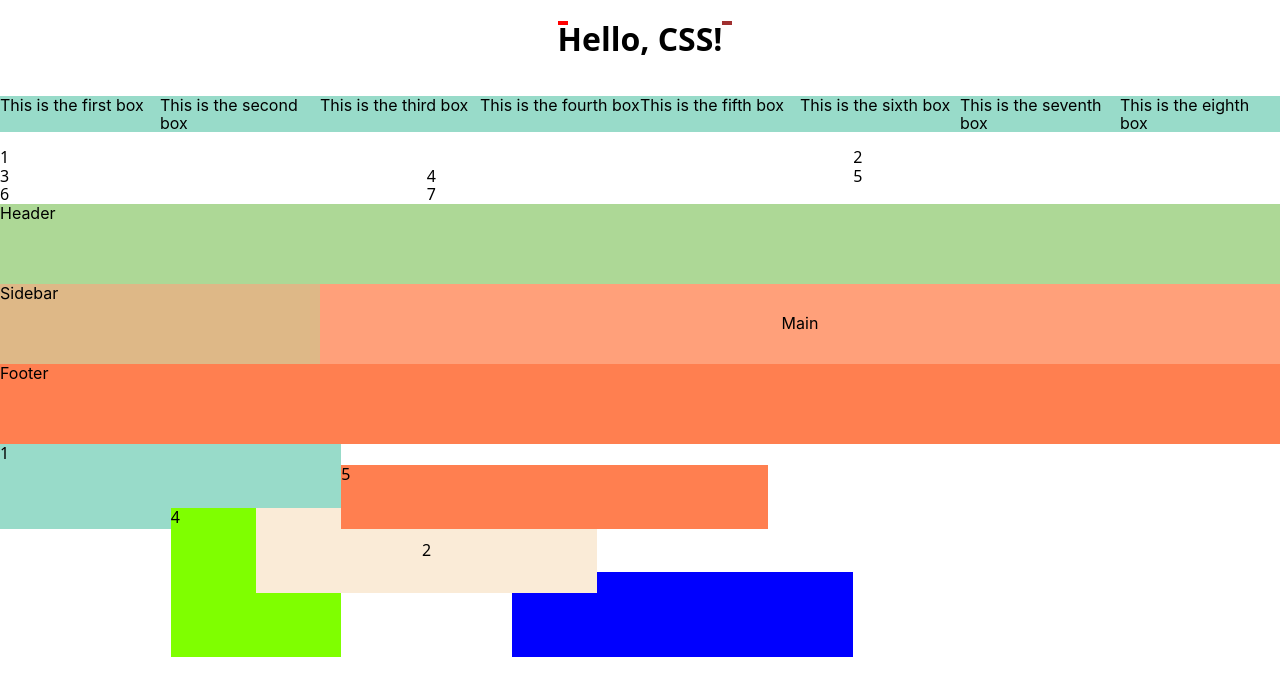
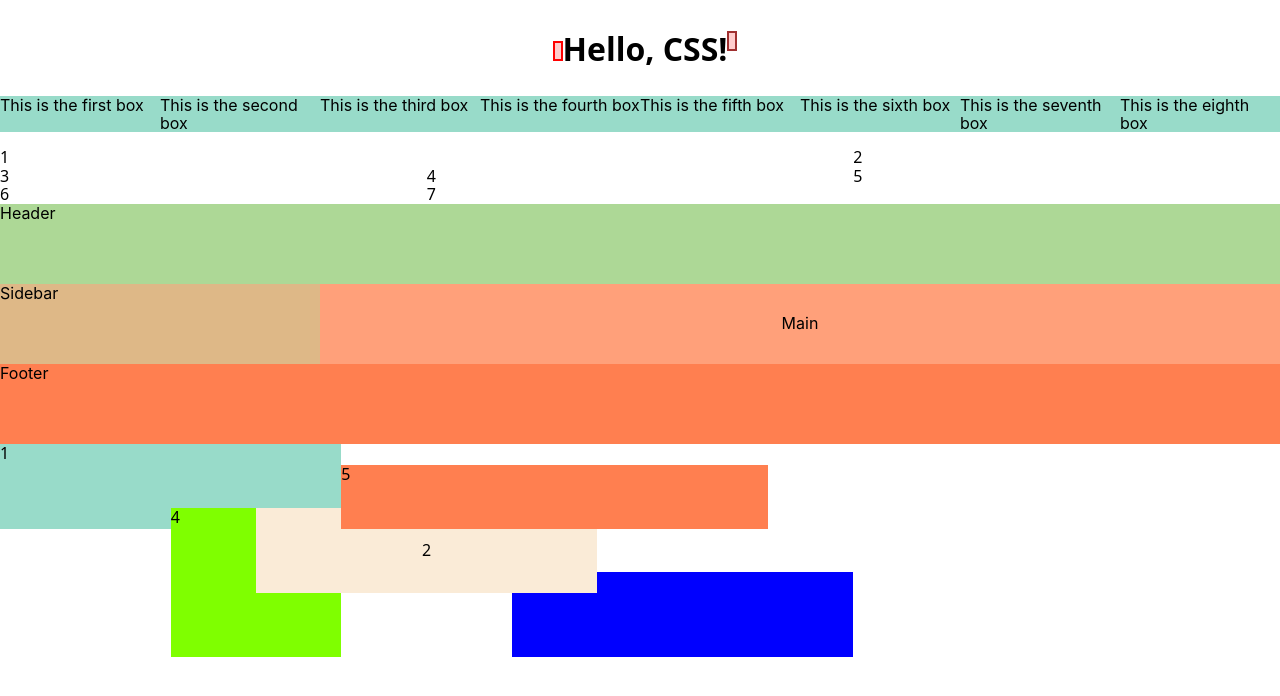
Before and after one commit to zorth44/css-green-hand, a website: page index.html in a window 1280 px wide. Drawn offline with nearby package versions, Linux system fonts and the light colour scheme.

Commit message:
Refactor .title styles to adjust positioning and dimensions of pseudo-elements for better layout consistency

```diff
--- a/style.css
+++ b/style.css
@@ -13,12 +13,15 @@
 .title{
     text-align: center;
     position: relative;
+    top: 10px;
 }
 
 .title::before {
     content: "";
-    position: absolute;
+    position: relative;
+    display: inline-block;
     width: 10px;
+    height: 20px;
     background: rgba(255, 0, 0, 0.2);
     border: 2px solid red;
     z-index: -1;
@@ -28,7 +31,7 @@
     content: "";
     position: absolute;
     width: 10px;
-
+    height: 20px;
     background: rgba(255, 0, 0, 0.2);
     border: 2px solid rgb(160, 48, 48);
     z-index: -1;
```
